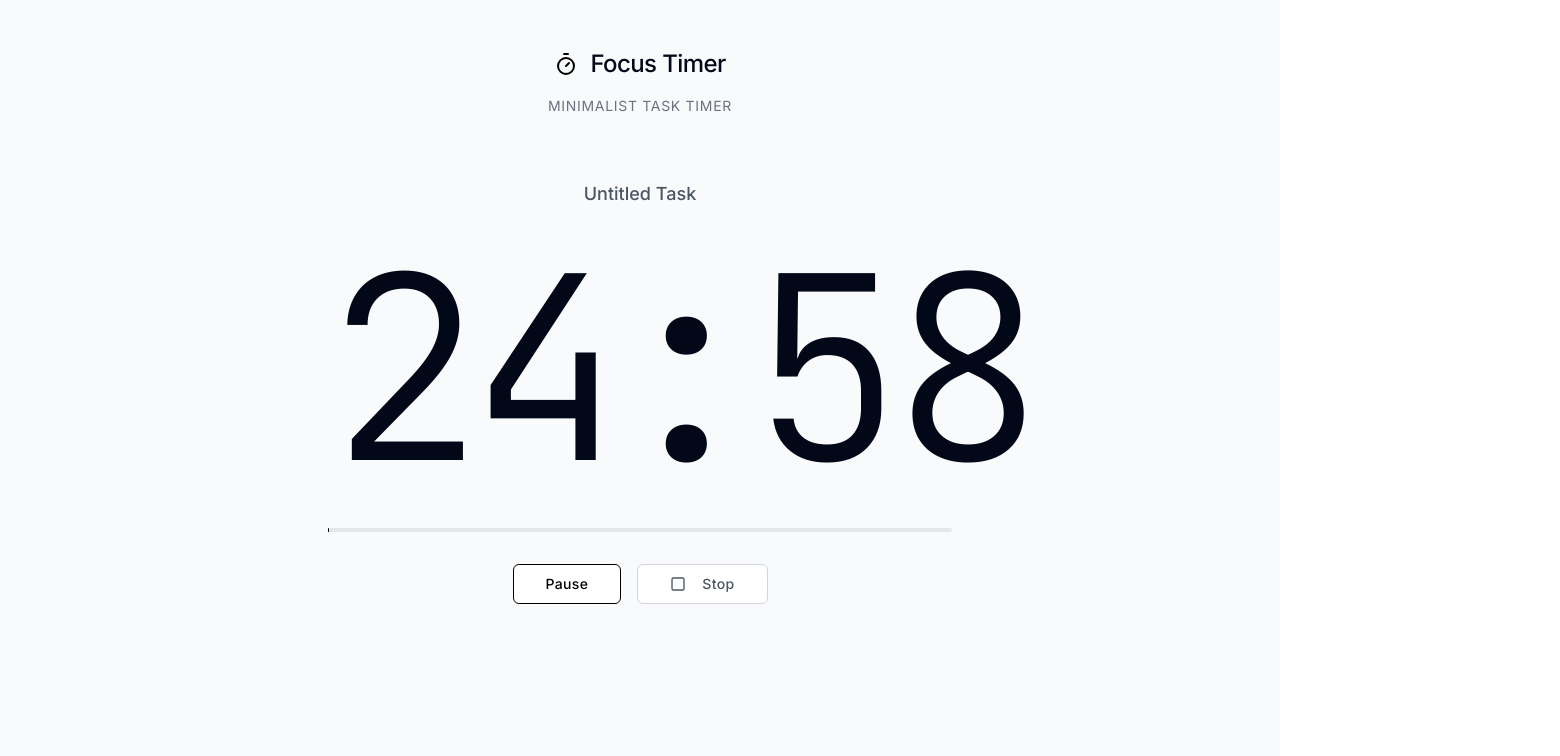
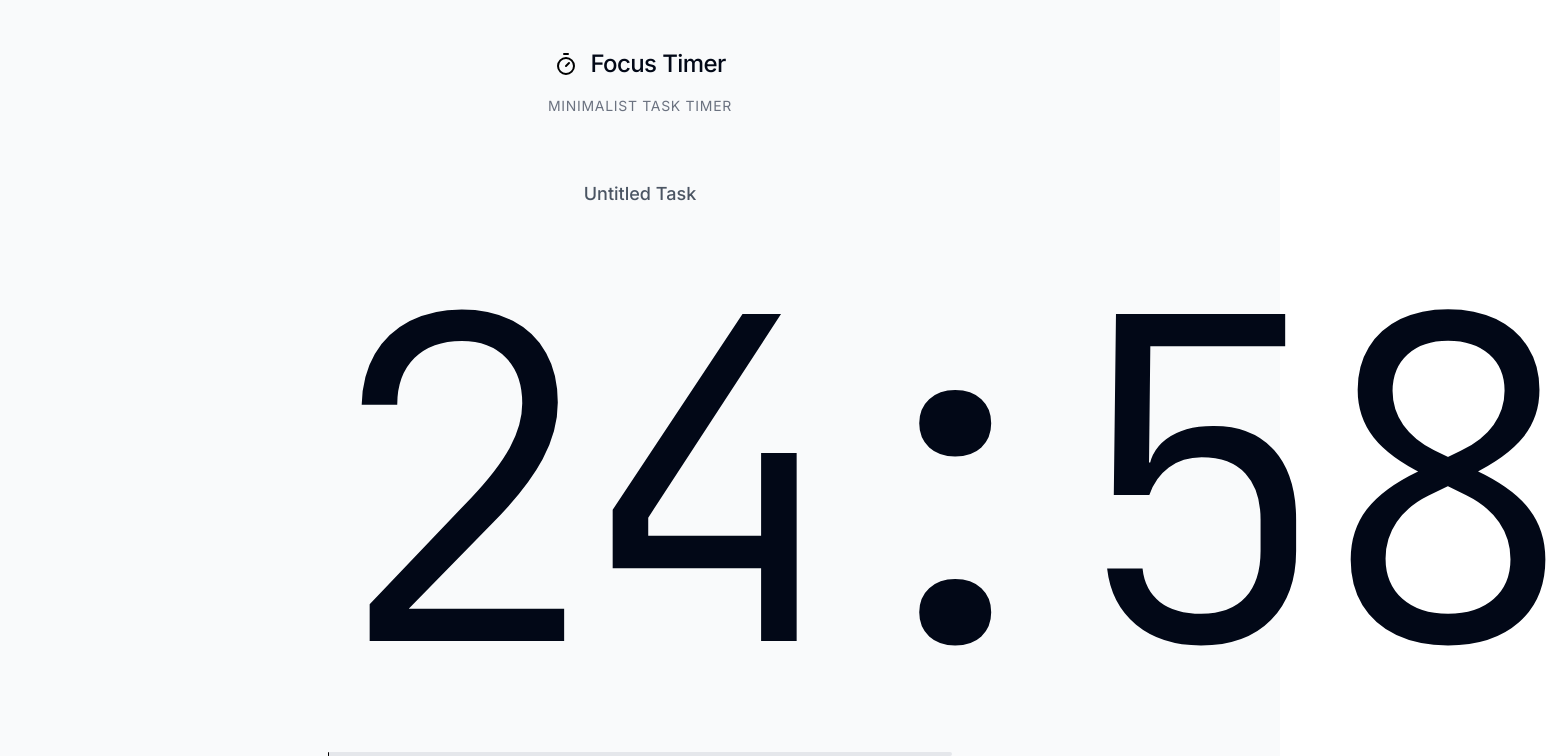
Before and after one commit to jessekinzer/swiss-timer-tempo-task, a React (Vite) app: page / in a window 1280 px wide. Both pictures are taken after a click on the button "Start Timer". Shown: the top 756 px of the page, 1560 px wide, since content can reach past the window. Built offline with nearby package versions, Linux system fonts and the light colour scheme.

Commit message:
Make timer numbers huge
Increase the size of the timer numbers.

```diff
--- a/src/components/Timer.tsx
+++ b/src/components/Timer.tsx
@@ -83,17 +83,17 @@ const Timer: React.FC = () => {
         {/* Main Timer Display */}
         {(isRunning || timeLeft > 0) && (
           <div className="text-center mb-16">
-            <div className="mb-8">
-              <h2 className="text-lg font-swiss font-medium text-gray-600 mb-8">
+            <div className="mb-12">
+              <h2 className="text-lg font-swiss font-medium text-gray-600 mb-12">
                 {taskName || 'Untitled Task'}
               </h2>
-              <div className="font-mono text-[12rem] md:text-[16rem] font-extralight tracking-tighter leading-none">
+              <div className="font-mono text-[20rem] md:text-[28rem] font-extralight tracking-tighter leading-none">
                 {formatTime(timeLeft)}
               </div>
             </div>
 
             {/* Progress Bar */}
-            <div className="w-full bg-gray-200 h-1 rounded-full mb-8">
+            <div className="w-full bg-gray-200 h-1 rounded-full mb-12">
               <div
                 className="bg-black h-1 rounded-full transition-all duration-1000 ease-linear"
                 style={{ width: `${progress}%` }}
@@ -135,7 +135,7 @@ const Timer: React.FC = () => {
         {/* Completion State */}
         {isCompleted && (
           <div className="text-center mb-16 animate-pulse-subtle">
-            <div className="font-mono text-[12rem] md:text-[16rem] font-extralight mb-8 tracking-tighter leading-none">00:00</div>
+            <div className="font-mono text-[20rem] md:text-[28rem] font-extralight mb-12 tracking-tighter leading-none">00:00</div>
             <p className="text-lg font-swiss text-green-600 mb-6">Task Completed!</p>
             <Button
               onClick={handleStop}
```
